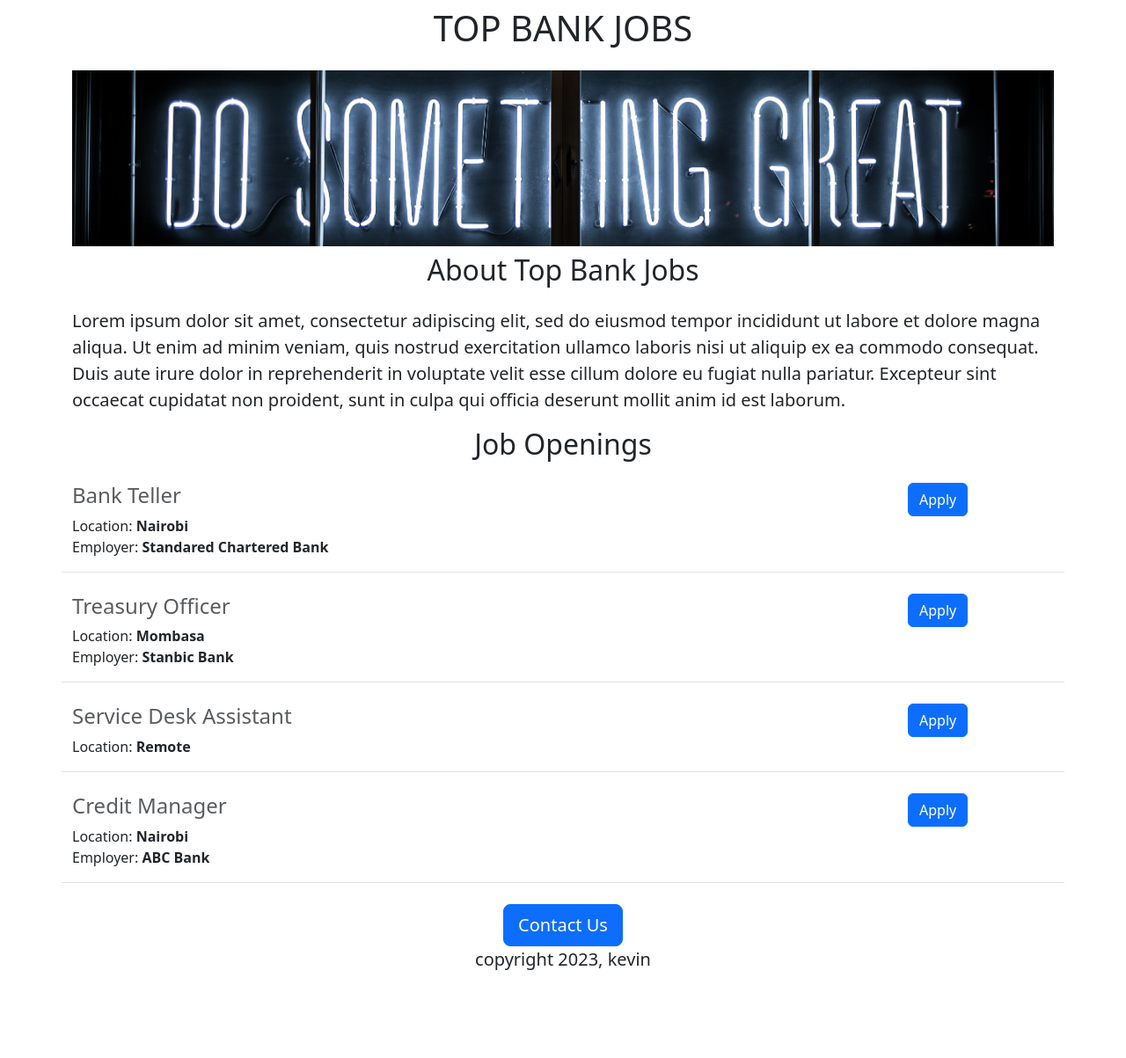
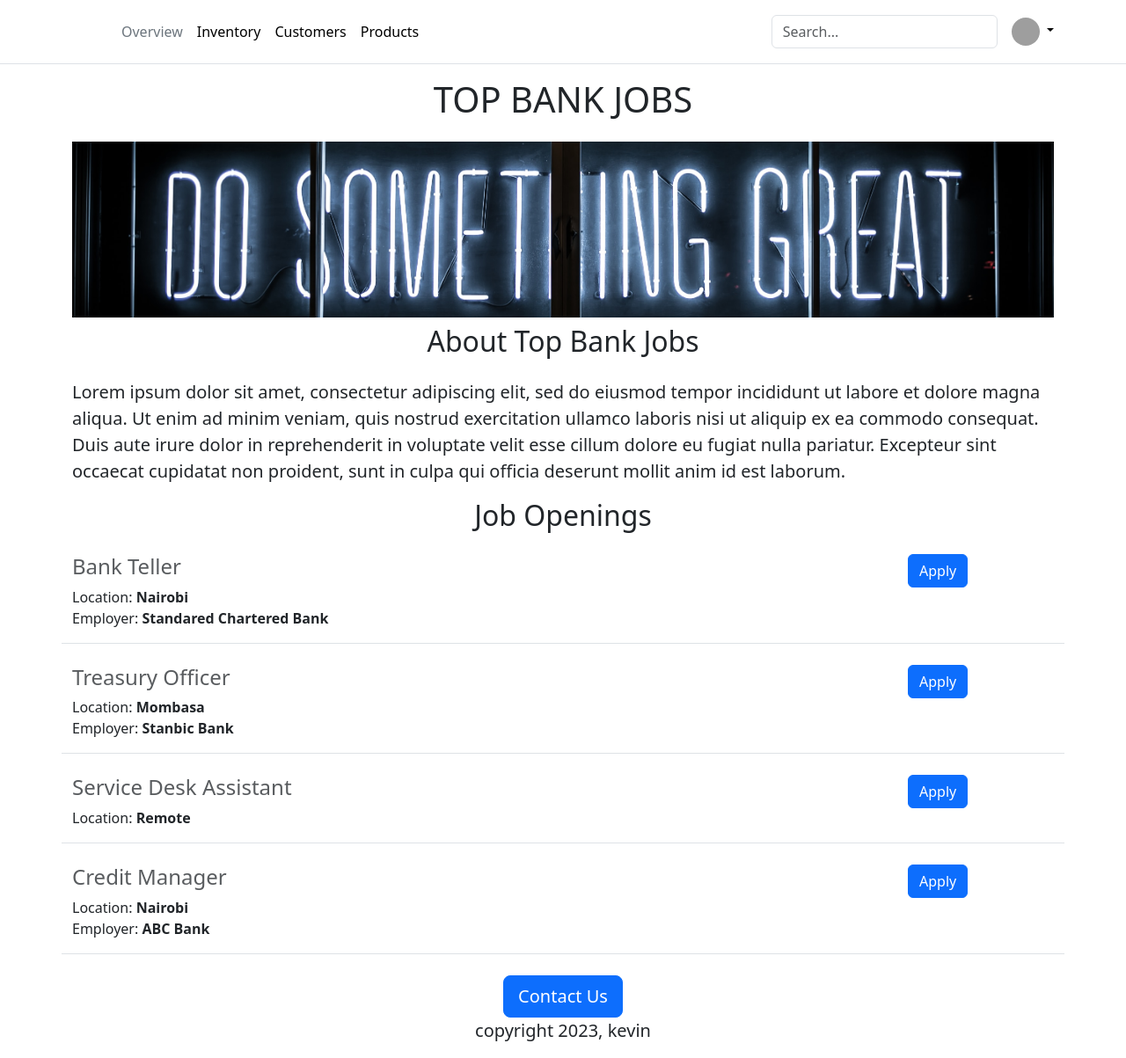
Before and after one commit to Kevin-Tko/careers-website-v2, a Flask app: page / in a window 1280 px wide. Shown: the whole page at 88% size. Before the commit the page ends 1103 px from the top, so only its background shows below. Run offline with Flask 3, Linux system fonts and the light colour scheme; grey boxes are pictures that could not be loaded.

Commit message:
navbar added

```diff
--- a/templates/home.html
+++ b/templates/home.html
@@ -17,6 +17,7 @@
 </head>
 
 <body>
+  {%include 'nav.html'%}
   <div class='container'>
 
   <h1 class="text-center mt-2 mb-4">TOP BANK JOBS</h1>
--- /dev/null
+++ b/templates/nav.html
@@ -0,0 +1,33 @@
+<header class="p-3 mb-3 border-bottom">
+    <div class="container">
+      <div class="d-flex flex-wrap align-items-center justify-content-center justify-content-lg-start">
+        <a href="/" class="d-flex align-items-center mb-2 mb-lg-0 link-body-emphasis text-decoration-none">
+          <svg class="bi me-2" width="40" height="32" role="img" aria-label="Bootstrap"><use xlink:href="#bootstrap"/></svg>
+        </a>
+
+        <ul class="nav col-12 col-lg-auto me-lg-auto mb-2 justify-content-center mb-md-0">
+          <li><a href="#" class="nav-link px-2 link-secondary">Overview</a></li>
+          <li><a href="#" class="nav-link px-2 link-body-emphasis">Inventory</a></li>
+          <li><a href="#" class="nav-link px-2 link-body-emphasis">Customers</a></li>
+          <li><a href="#" class="nav-link px-2 link-body-emphasis">Products</a></li>
+        </ul>
+
+        <form class="col-12 col-lg-auto mb-3 mb-lg-0 me-lg-3" role="search">
+          <input type="search" class="form-control" placeholder="Search..." aria-label="Search">
+        </form>
+
+        <div class="dropdown text-end">
+          <a href="#" class="d-block link-body-emphasis text-decoration-none dropdown-toggle" data-bs-toggle="dropdown" aria-expanded="false">
+            <img src="https://github.com/mdo.png" alt="mdo" width="32" height="32" class="rounded-circle">
+          </a>
+          <ul class="dropdown-menu text-small">
+            <li><a class="dropdown-item" href="#">New project...</a></li>
+            <li><a class="dropdown-item" href="#">Settings</a></li>
+            <li><a class="dropdown-item" href="#">Profile</a></li>
+            <li><hr class="dropdown-divider"></li>
+            <li><a class="dropdown-item" href="#">Sign out</a></li>
+          </ul>
+        </div>
+      </div>
+    </div>
+  </header>
```
